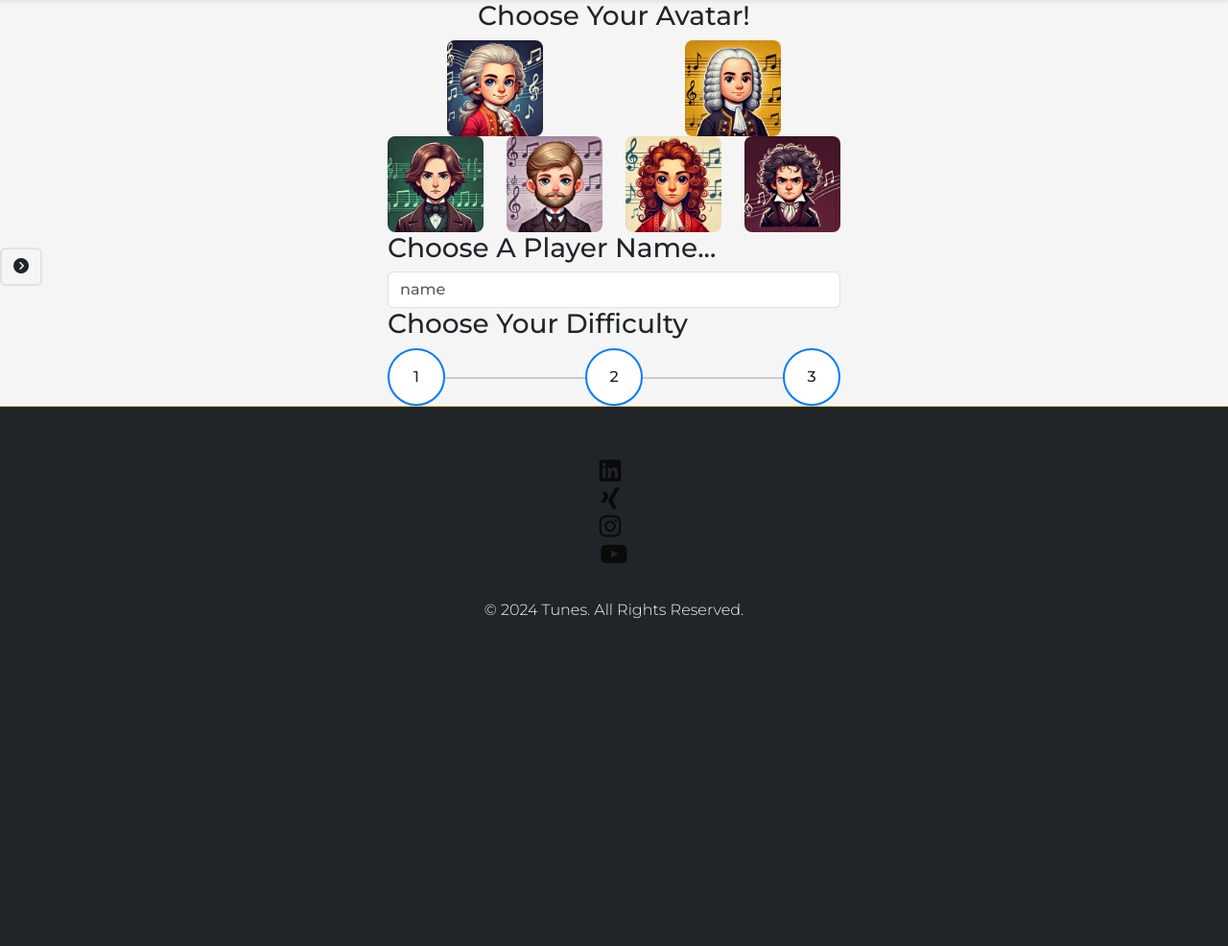
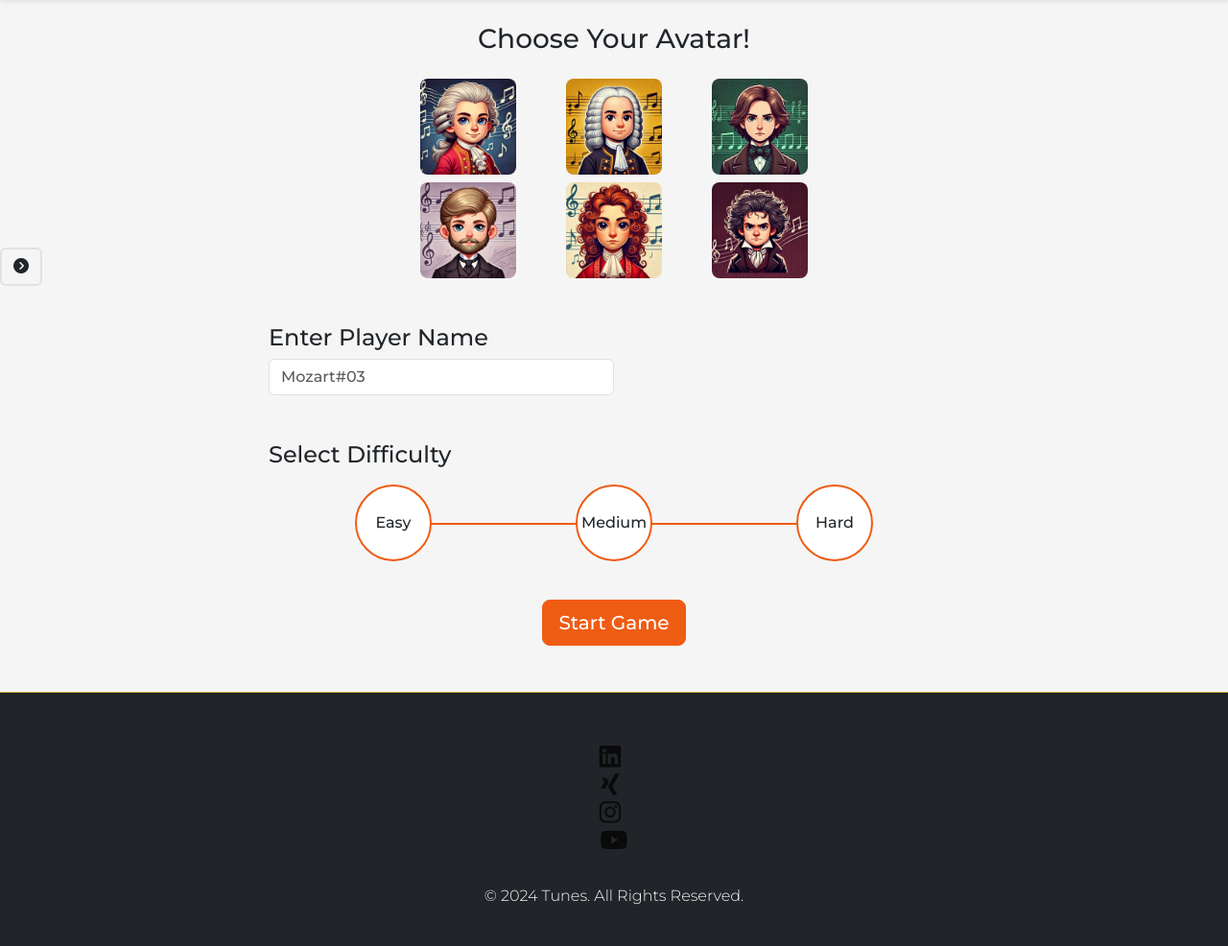
Before and after one commit to ErfanNajimi/sep-2024-hackathon-team-2, a Django app: page /stage1/ in a window 1280 px wide. Shown: the part 122-1108 px from the top of the page at 96% size. Before the commit the page ends 767 px from the top, so only its background shows below. Run offline with Django 4.2, Linux system fonts and the light colour scheme; some libraries are stand-ins or nearby versions.

Commit message:
Added styles to the profile selection page

```diff
--- a/piano/templates/piano/stage1.html
+++ b/piano/templates/piano/stage1.html
@@ -5,101 +5,64 @@
 
 <!-- Add HTML Here -->
 <div class="container d-flex flex-column justify-content-center align-items-center vh-100">
-    <h3>Choose Your Avatar!</h3>
+    <h3 class="m-4">Choose Your Avatar!</h3>
     <form>
-        <!-- <div class="row">
-            <div class="col text-center">
-                <label class="radio-label">
-                    <input type="radio" name="options" value="option1">
-                    <img src="image1.jpg" alt="Option 1">
-                </label>
-            </div>
-            <div class="col text-center">
-                <label class="radio-label">
-                    <input type="radio" name="options" value="option2">
-                    <img src="image2.jpg" alt="Option 2">
-                </label>
-            </div>
-            <div class="col text-center">
-                <label class="radio-label">
-                    <input type="radio" name="options" value="option3">
-                    <img src="image3.jpg" alt="Option 3">
-                </label>
-            </div>
-        </div>
-        <div class="row">
-            <div class="col text-center">
-                <label class="radio-label">
-                    <input type="radio" name="options" value="option4">
-                    <img src="image4.jpg" alt="Option 4">
-                </label>
-            </div>
-            <div class="col text-center">
-                <label class="radio-label">
-                    <input type="radio" name="options" value="option5">
-                    <img src="image5.jpg" alt="Option 5">
-                </label>
-            </div>
-            <div class="col text-center">
-                <label class="radio-label">
-                    <input type="radio" name="options" value="option6">
-                    <img src="image6.jpg" alt="Option 6">
-                </label>
-            </div>
-        </div> -->
-        <div class="row">
-            <div class="col text-center">
+        <div class="avatar-selection">
+            <div class="row mb-4">
+                <div class="col-6 col-md-4 text-center mb-2">
                     <label class="radio-label">
                         <input type="radio" name="options" value="mozart">
                         <img src="../../../static/images/avatars/avatar1.webp" alt="Mozart">
                     </label>
                 </div>
-            <div class="col text-center">
+                <div class="col-6 col-md-4 text-center">
                     <label class="radio-label">
                         <input type="radio" name="options" value="bach">
                         <img src="../../../static/images/avatars/avatar2.webp" alt="Bach">
                     </label>
                 </div>
-        </div>
-        <div class="row">
-            <div class="col text-center">
+                <div class="col-6 col-md-4 text-center mb-2">
                     <label class="radio-label">
                         <input type="radio" name="options" value="chopin">
                         <img src="../../../static/images/avatars/avatar3.webp" alt="Chopin">
                     </label>
                 </div>
-            <div class="col text-center">
+                <div class="col-6 col-md-4 text-center">
                     <label class="radio-label">
                         <input type="radio" name="options" value="tchaikovsky">
                         <img src="../../../static/images/avatars/avatar4.webp" alt="Tchaikovsky">
                     </label>
                 </div>
-            <div class="col text-center">
+                <div class="col-6 col-md-4 text-center">
                     <label class="radio-label">
                         <input type="radio" name="options" value="vivaldi">
                         <img src="../../../static/images/avatars/avatar5.webp" alt="Vivaldi">
                     </label>
                 </div>
-            <div class="col text-center">
+                <div class="col-6 col-md-4 text-center">
                     <label class="radio-label">
                         <input type="radio" name="options" value="beethoven">
                         <img src="../../../static/images/avatars/avatar6.webp" alt="Beethoven">
                     </label>
                 </div>
             </div>
-        <h3>Choose A Player Name...</h3>
-        <div class="input-group">
-            <input type="text" aria-label="Player Name" placeholder="name" class="form-control">
         </div>
-        <h3>Choose Your Difficulty</h3>
 
-        <div class="button-group">
-            <button type="button" class="btn btn-circle">1</button>
-            <button type="button" class="btn btn-circle">2</button>
-            <button type="button" class="btn btn-circle">3</button>
+        <h4 class="mt-5 mb-2">Enter Player Name</h4>
+        <div class="input-group mb-3">
+            <input type="text" aria-label="Player Name" placeholder="Mozart#03" class="form-control">
+        </div>
+
+        <h4 class="mt-5 mb-3">Select Difficulty</h4>
+        <div class="button-group d-flex justify-content-between mb-4 w-75">
+            <button type="button" class="btn btn-circle" onclick="selectDifficulty(this)">Easy</button>
+            <button type="button" class="btn btn-circle" onclick="selectDifficulty(this)">Medium</button>
+            <button type="button" class="btn btn-circle" onclick="selectDifficulty(this)">Hard</button>
+        </div>
+        <div class="d-flex justify-content-center">
+            <button type="button" class="startgame-button btn btn-lg mb-5 mt-3" onclick="startGame(this)">Start Game</button>
         </div>
     </form>
 </div>
 
-
 {% endblock %}
--- a/static/css/style.css
+++ b/static/css/style.css
@@ -431,66 +431,93 @@ ul .black-key-nav {
 }
 
 .radio-label img {
-    width: 100px; /* Set your desired width */
+    width: 100px;
     height: auto;
     border-radius: 8px;
     transition: transform 0.3s;
 }
 
 .radio-label input {
-    display: none; /* Hide the radio input */
+    display: none;
 }
 
 .radio-label input:checked + img {
-    transform: scale(1.1); /* Scale up the selected image */
-    border: 2px solid #4CAF50; /* Optional: add a border to the selected image */
+    transform: scale(1.1);
+    border: 3px solid #EF5C14;
+}
+
+.avatar-selection {
+    width: 60%;
+    margin: 0 auto;
 }
 
 .button-group {
     display: flex;
     justify-content: space-between;
     align-items: center;
-    position: relative; /* For line positioning */
+    position: relative;
+    margin: auto;
 }
 
 .button-group::before,
 .button-group::after {
     content: '';
     position: absolute;
-    top: 50%; /* Aligns vertically */
-    width: 100%; /* Full width */
-    height: 2px; /* Line thickness */
-    background-color: #ccc; /* Line color */
-    z-index: -1; /* Behind the buttons */
+    top: 50%;
+    width: 100%;
+    height: 2px;
+    background-color: #EF5C14;
+    z-index: -1;
 }
 
 .button-group::before {
-    left: 0; /* Line starts from the left */
-    right: 50%; /* Extends to the center */
+    left: 0;
+    right: 50%;
 }
 
 .button-group::after {
-    right: 0; /* Extends to the right */
+    right: 0;
 }
 
 .btn-circle {
-    width: 60px; /* Button width */
-    height: 60px; /* Button height */
-    border-radius: 50%; /* Makes the button circular */
+    width: 80px;
+    height: 80px;
+    border-radius: 50%;
     display: flex;
     justify-content: center;
     align-items: center;
-    border: 2px solid #007bff; /* Button border */
-    background-color: white; /* Background color */
-    transition: background-color 0.3s, border-color 0.3s; /* Transition effects */
+    border: 2px solid #EF5C14;
+    background-color: #FFFFFF;
+    transition: background-color 0.3s, border-color 0.3s;
 }
 
 .btn-circle:hover {
-    background-color: #007bff; /* Change background on hover */
-    color: white; /* Change text color on hover */
-    border-color: #007bff; /* Change border color on hover */
+    background-color: #EF5C14;
+    color: white;
+    border-color: #EF5C14;
 }
 
+.btn-circle.active {
+    background-color: #EF5C14;
+    color: white;
+    border: 2px solid #EF5C14;
+}
+
+div .input-group {
+    width: 50%;
+}
+
+.startgame-button {
+    background-color: #EF5C14;
+    border-color: #EF5C14;
+    color: white;
+}
+
+.startgame-button:hover {
+    background-color: #EF5C14;
+    color: white;
+    border-color: #EF5C14;
+}
 
 
 /* Media Queries */
--- a/static/js/script.js
+++ b/static/js/script.js
@@ -253,3 +253,15 @@ document.getElementById('keyLabelSwitch').addEventListener('click', () => {
         }
     }
 });
+
+// Profile Selection clicks
+// On click for level difficulty
+function selectDifficulty(selectedButton) {
+
+    const buttons = document.querySelectorAll('.button-group .btn');
+    buttons.forEach(button => button.classList.remove('active'));
+
+    selectedButton.classList.add('active');
+}
+
+selectDifficulty(selectedButton);
```
Lines whose indentation alone changed are shown as unchanged.
